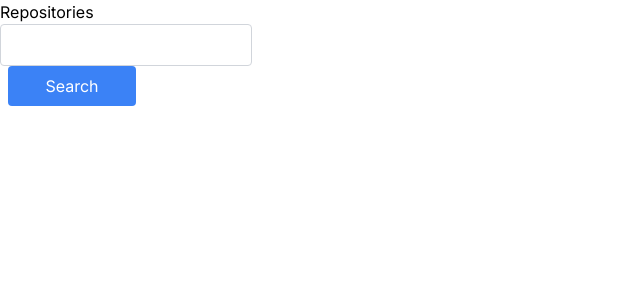
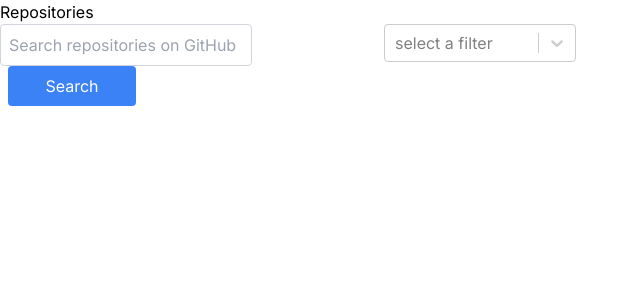
Before and after one commit to juanD1/github-explorer, a Next.js app: page /repositories in a window 1280 px wide. Shown: the top 300 px of the page, without its empty margins (0-640 px from the left). Built offline with nearby package versions, Linux system fonts and the light colour scheme.

Commit message:
componetisation for SearchSection

```diff
--- a/src/app/repositories/page.tsx
+++ b/src/app/repositories/page.tsx
@@ -1,7 +1,7 @@
 "use client";
 import React from "react";
-import SearchForm from "@/components/SearchBar";
 import UseRepositories from "./useRepositories";
+import SearchSection from "@/components/SearchSection";
 
 const RepositoriesPage: React.FC = () => {
   const { repositories, handleSearch } = UseRepositories();
@@ -9,7 +9,11 @@ const RepositoriesPage: React.FC = () => {
   return (
     <div>
       <h1>Repositories</h1>
-      <SearchForm onSearch={handleSearch} />
+      <SearchSection
+        placeholder="Search repositories on GitHub"
+        onSearch={handleSearch}
+        handleFilterByOrder={() => {}}
+      />
       <ul>
         {repositories.map((repo) => (
           <li key={repo.name}>
--- a/src/app/users/page.tsx
+++ b/src/app/users/page.tsx
@@ -1,12 +1,12 @@
 "use client";
 import React, { useEffect, useMemo } from "react";
-import SearchForm from "@/components/SearchBar";
 import useUsers from "./useUsers";
 import Image from "next/image";
-import DropDown from "@/components/DropDown";
+import SearchSection from "@/components/SearchSection";
 
 const UsersPage: React.FC = () => {
-  const { users, filteredUsers, handleSearch, handleFilter } = useUsers();
+  const { users, filteredUsers, handleSearch, handleFilterByOrder } =
+    useUsers();
   const items = useMemo(
     () => (filteredUsers.length ? filteredUsers : users),
     [users, filteredUsers]
@@ -17,13 +17,11 @@ const UsersPage: React.FC = () => {
   return (
     <div className="p-32">
       <h1 className="text-3xl font-bold mb-8">Users List</h1>
-      <div className="w-full flex">
-        <SearchForm
-          placeholder="Search user on GitHub"
-          onSearch={handleSearch}
-        />
-        <DropDown onChange={handleFilter} />
-      </div>
+      <SearchSection
+        placeholder="Search user on GitHub"
+        onSearch={handleSearch}
+        handleFilterByOrder={handleFilterByOrder}
+      />
       <ul className="grid grid-cols-4 gap-6">
         {items.map((user) => (
           <li
--- a/src/app/users/useUsers.ts
+++ b/src/app/users/useUsers.ts
@@ -12,7 +12,7 @@ interface UseUsersReturn {
   users: User[];
   filteredUsers: User[];
   handleSearch: (query: string) => Promise<void>;
-  handleFilter: (filter: string) => void;
+  handleFilterByOrder: (filter: string | undefined) => void;
 }
 
 const useUsers = (): UseUsersReturn => {
@@ -35,7 +35,7 @@ const useUsers = (): UseUsersReturn => {
     }
   };
 
-  const handleFilter = (filter: string) => {
+  const handleFilterByOrder = (filter: string | undefined) => {
     if (!filter) {
       setFilteredUsers([]);
       return;
@@ -51,7 +51,7 @@ const useUsers = (): UseUsersReturn => {
     setFilteredUsers(sortedItems);
   };
 
-  return { users, handleSearch, filteredUsers, handleFilter };
+  return { users, handleSearch, filteredUsers, handleFilterByOrder };
 };
 
 export default useUsers;
--- a/src/components/DropDown.tsx
+++ b/src/components/SearchSection/components/DropDown.tsx
@@ -3,7 +3,7 @@ import React from "react";
 import Select from "react-select";
 
 interface Props {
-  onChange: (filter: string | undefined) => void;
+  handleFilterByOrder: (filter: string | undefined) => void;
 }
 
 const OPTIONS = [
@@ -11,14 +11,14 @@ const OPTIONS = [
   { value: "z-a", label: "Z-A" },
 ];
 
-const DropDown: React.FC<Props> = ({ onChange }) => (
+const DropDown: React.FC<Props> = ({ handleFilterByOrder }) => (
   <Select
     className="w-48"
     classNamePrefix="select"
     placeholder="select a filter"
     isClearable
     name="filter"
-    onChange={(e) => onChange(e?.value)}
+    onChange={(e) => handleFilterByOrder(e?.value)}
     options={OPTIONS}
   />
 );
--- a/src/components/SearchBar.tsx
+++ b/src/components/SearchSection/components/SearchBar.tsx
@@ -1,4 +1,3 @@
-"use client";
 import React, { useState } from "react";
 
 interface Props {
--- /dev/null
+++ b/src/components/SearchSection/index.tsx
@@ -0,0 +1,21 @@
+import DropDown from "./components/DropDown";
+import SearchBar from "./components/SearchBar";
+
+interface Props {
+  placeholder: string;
+  onSearch: (query: string) => void;
+  handleFilterByOrder: (filter: string | undefined) => void;
+}
+
+const SearchSection: React.FC<Props> = ({
+  placeholder,
+  onSearch,
+  handleFilterByOrder,
+}) => (
+  <div className="w-full flex">
+    <SearchBar placeholder={placeholder} onSearch={onSearch} />
+    <DropDown handleFilterByOrder={handleFilterByOrder} />
+  </div>
+);
+
+export default SearchSection;
```
